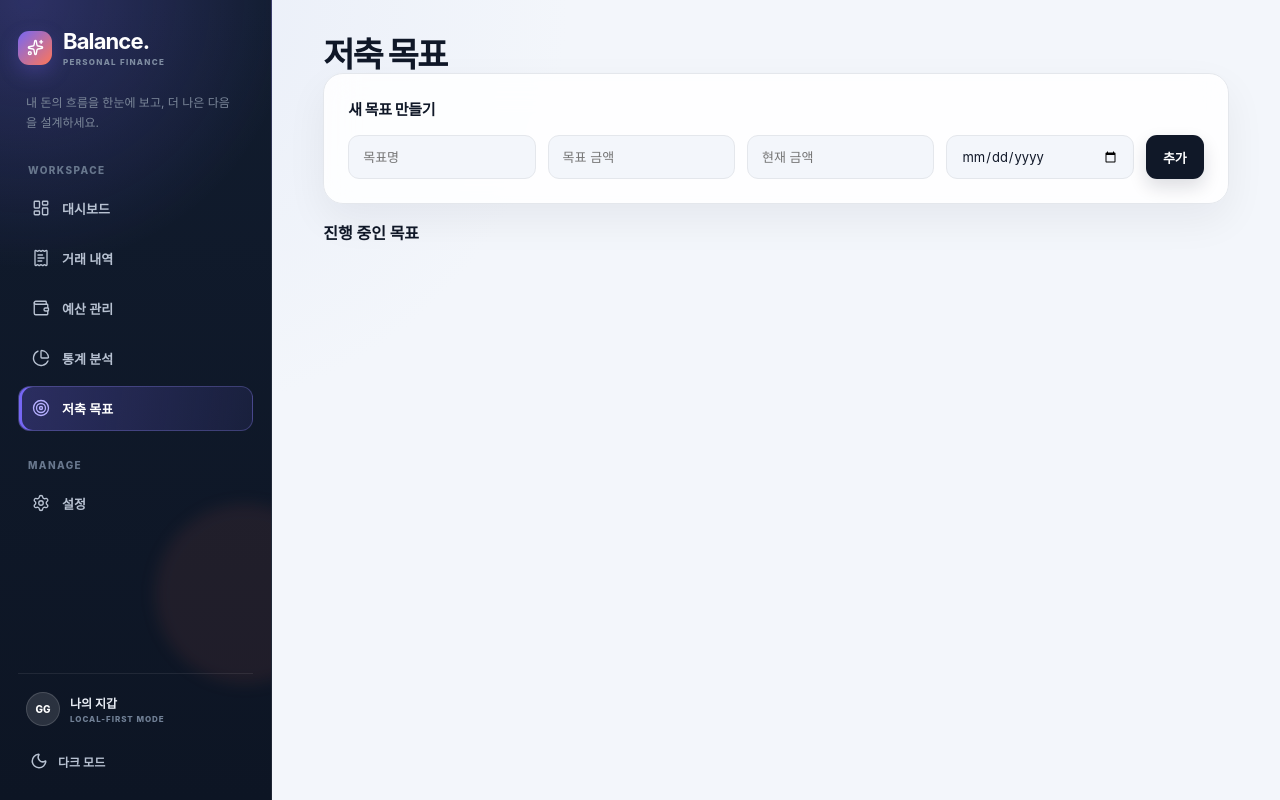
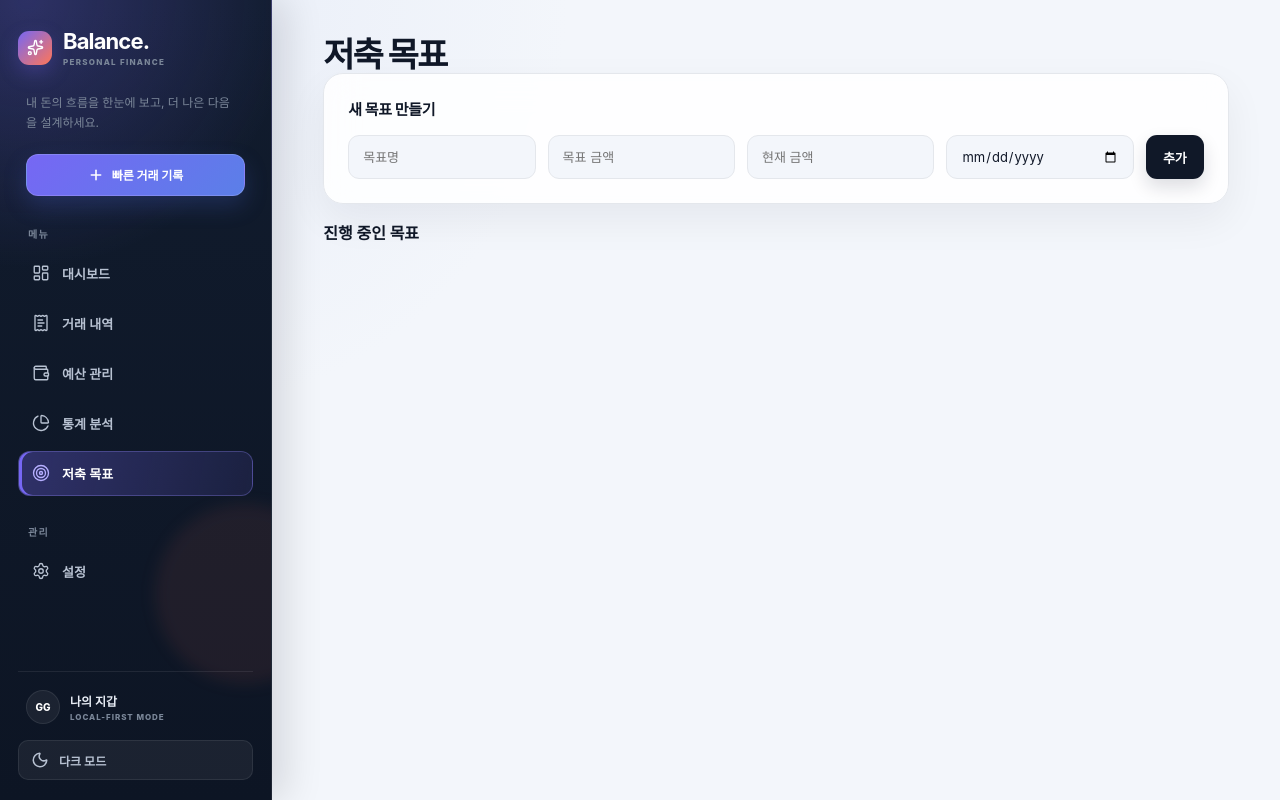
Before and after one commit to gyeonggumun/balance-dashboard, a React (Vite) app: page /goals in a window 1280 px wide. Built offline with nearby package versions, Linux system fonts and the light colour scheme.

Commit message:
feat(ui) : 다크 모드 대비와 빠른 거래 UX 개선

```diff
--- a/src/components/common/Layout.jsx
+++ b/src/components/common/Layout.jsx
@@ -7,6 +7,7 @@ import {
   Target,
   Settings as SettingsIcon,
   Moon,
+  Plus,
   Sun,
   Sparkles,
 } from 'lucide-react';
@@ -62,7 +63,7 @@ function Navigation({ mobile = false }) {
 
 function Sidebar() {
   return (
-    <aside className="sidebar">
+    <aside className="sidebar" aria-label="주요 내비게이션">
       <div>
         <Link to="/" className="brand-block">
           <span className="brand-mark"><Sparkles size={17} /></span>
@@ -72,11 +73,14 @@ function Sidebar() {
           </span>
         </Link>
         <p className="sidebar-intro">내 돈의 흐름을 한눈에 보고, 더 나은 다음을 설계하세요.</p>
+        <Link to="/transactions" className="sidebar-quick-action">
+          <Plus size={16} strokeWidth={2.4} /> 빠른 거래 기록
+        </Link>
 
-        <div className="sidebar-section-label">WORKSPACE</div>
+        <div className="sidebar-section-label">메뉴</div>
         <Navigation />
 
-        <div className="sidebar-section-label sidebar-section-label-secondary">MANAGE</div>
+        <div className="sidebar-section-label sidebar-section-label-secondary">관리</div>
         <NavLink to="/settings" className={({ isActive }) => `sidebar-link${isActive ? ' active' : ''}`}>
           <SettingsIcon size={18} strokeWidth={1.8} />
           <span>설정</span>
@@ -121,7 +125,7 @@ export default function Layout({ children }) {
     <div className="app-container">
       <MobileHeader />
       <Sidebar />
-      <main className="main-content" key={location.pathname}>
+      <main id="main-content" className="main-content" key={location.pathname} tabIndex={-1}>
         {children}
       </main>
       <nav className="bottom-nav" aria-label="모바일 내비게이션">
--- a/src/styles/global.css
+++ b/src/styles/global.css
@@ -14,9 +14,20 @@
   --card-shadow: 0 16px 40px rgba(16, 24, 40, 0.06);
   --card-bg: rgba(255, 255, 255, 0.86);
   --nav-bg: #101828;
+  --button-primary-bg: #101828;
+  --button-primary-text: #fff;
   --hover-bg: #f2f4f7;
   --grid-line: rgba(118, 103, 244, 0.06);
   --chart-grid: #eaecf0;
+  --sidebar-bg-start: #111c2e;
+  --sidebar-bg-end: #0d1524;
+  --sidebar-border: rgba(255, 255, 255, 0.08);
+  --sidebar-surface: rgba(255, 255, 255, 0.06);
+  --sidebar-hover: rgba(255, 255, 255, 0.1);
+  --sidebar-active-start: rgba(118, 103, 244, 0.32);
+  --sidebar-active-end: rgba(118, 103, 244, 0.12);
+  --sidebar-active-border: rgba(150, 139, 255, 0.3);
+  --sidebar-orb: rgba(255, 118, 87, 0.08);
   --sidebar-text: #b8c2d2;
   --sidebar-muted: #7b8799;
 }
@@ -36,11 +47,22 @@
   --card-shadow: 0 18px 44px rgba(0, 0, 0, 0.22);
   --card-bg: rgba(16, 24, 39, 0.86);
   --nav-bg: #0c1423;
+  --button-primary-bg: #f5f7fa;
+  --button-primary-text: #0b1220;
   --hover-bg: #172236;
   --grid-line: rgba(150, 139, 255, 0.08);
   --chart-grid: #27344a;
-  --sidebar-text: #b7c2d4;
-  --sidebar-muted: #718096;
+  --sidebar-bg-start: #1b2943;
+  --sidebar-bg-end: #111a2d;
+  --sidebar-border: rgba(164, 187, 255, 0.24);
+  --sidebar-surface: rgba(255, 255, 255, 0.08);
+  --sidebar-hover: rgba(175, 190, 255, 0.14);
+  --sidebar-active-start: rgba(126, 110, 255, 0.46);
+  --sidebar-active-end: rgba(86, 118, 214, 0.2);
+  --sidebar-active-border: rgba(181, 173, 255, 0.52);
+  --sidebar-orb: rgba(102, 143, 255, 0.14);
+  --sidebar-text: #d7e0f0;
+  --sidebar-muted: #9aa9c0;
 }
 
 * { box-sizing: border-box; }
@@ -83,8 +105,9 @@ button { cursor: pointer; }
   color: #fff;
   background:
     radial-gradient(circle at 10% 0%, rgba(118, 103, 244, 0.28), transparent 32%),
-    linear-gradient(180deg, #111c2e 0%, #0d1524 100%);
-  border-right: 1px solid rgba(255, 255, 255, 0.08);
+    linear-gradient(180deg, var(--sidebar-bg-start) 0%, var(--sidebar-bg-end) 100%);
+  border-right: 1px solid var(--sidebar-border);
+  box-shadow: 14px 0 36px rgba(3, 8, 20, 0.12);
 }
 
 .sidebar::after {
@@ -94,7 +117,7 @@ button { cursor: pointer; }
   width: 180px;
   height: 180px;
   content: "";
-  background: rgba(255, 118, 87, 0.08);
+  background: var(--sidebar-orb);
   border-radius: 50%;
   filter: blur(8px);
 }
@@ -112,9 +135,11 @@ button { cursor: pointer; }
   box-shadow: 0 8px 20px rgba(118, 103, 244, 0.26);
 }
 .sidebar-logo { display: block; margin: 0; color: #fff; font-size: 22px; letter-spacing: -0.04em; }
-.brand-block small { display: block; margin-top: 3px; color: #7f8da2; font-size: 8px; font-weight: 800; letter-spacing: 0.16em; }
+.brand-block small { display: block; margin-top: 3px; color: var(--sidebar-muted); font-size: 8px; font-weight: 800; letter-spacing: 0.16em; }
 .sidebar-intro { max-width: 210px; margin: 26px 8px 30px; color: var(--sidebar-muted); font-size: 12px; line-height: 1.7; }
-.sidebar-section-label { margin: 0 10px 10px; color: #68778d; font-size: 10px; font-weight: 800; letter-spacing: 0.14em; }
+.sidebar-quick-action { display: flex; align-items: center; justify-content: center; gap: 8px; width: calc(100% - 16px); min-height: 42px; margin: -10px 8px 30px; color: #fff; background: linear-gradient(135deg, var(--accent-purple), #5b7fe8); border: 1px solid rgba(255, 255, 255, 0.16); border-radius: 12px; box-shadow: 0 10px 22px rgba(66, 88, 186, 0.28); font-size: 12px; font-weight: 800; text-decoration: none; transition: transform 180ms ease, box-shadow 180ms ease, filter 180ms ease; }
+.sidebar-quick-action:hover { filter: brightness(1.08); transform: translateY(-2px); box-shadow: 0 14px 28px rgba(66, 88, 186, 0.36); }
+.sidebar-section-label { margin: 0 10px 10px; color: var(--sidebar-muted); font-size: 10px; font-weight: 800; letter-spacing: 0.14em; }
 .sidebar-section-label-secondary { margin-top: 28px; }
 .sidebar-nav, .mobile-nav-list { display: flex; flex-direction: column; gap: 5px; margin: 0; padding: 0; list-style: none; }
 .sidebar-link {
@@ -130,17 +155,17 @@ button { cursor: pointer; }
   text-decoration: none;
   transition: color 180ms ease, background 180ms ease, border-color 180ms ease, transform 180ms ease;
 }
-.sidebar-link:hover { color: #fff; background: rgba(255, 255, 255, 0.06); transform: translateX(2px); }
-.sidebar-link.active { color: #fff; background: linear-gradient(100deg, rgba(118, 103, 244, 0.28), rgba(118, 103, 244, 0.1)); border-color: rgba(150, 139, 255, 0.28); box-shadow: inset 3px 0 0 var(--accent-purple); }
+.sidebar-link:hover { color: #fff; background: var(--sidebar-hover); transform: translateX(2px); }
+.sidebar-link.active { color: #fff; background: linear-gradient(100deg, var(--sidebar-active-start), var(--sidebar-active-end)); border-color: var(--sidebar-active-border); box-shadow: inset 3px 0 0 var(--accent-purple); }
 .sidebar-link.active svg { color: #b6afff; }
-.sidebar-footer { position: relative; z-index: 1; margin-top: 32px; padding-top: 18px; border-top: 1px solid rgba(255, 255, 255, 0.08); }
+.sidebar-footer { position: relative; z-index: 1; margin-top: 32px; padding-top: 18px; border-top: 1px solid var(--sidebar-border); }
 .sidebar-profile { display: flex; align-items: center; gap: 10px; margin: 0 8px 16px; }
-.profile-avatar { display: grid; place-items: center; width: 34px; height: 34px; color: #fff; background: rgba(255, 255, 255, 0.12); border: 1px solid rgba(255, 255, 255, 0.14); border-radius: 50%; font-size: 10px; font-weight: 800; }
+.profile-avatar { display: grid; place-items: center; width: 34px; height: 34px; color: #fff; background: var(--sidebar-surface); border: 1px solid var(--sidebar-border); border-radius: 50%; font-size: 10px; font-weight: 800; }
 .sidebar-profile strong, .sidebar-profile span { display: block; }
 .sidebar-profile strong { color: #e8edf5; font-size: 12px; }
-.sidebar-profile span { margin-top: 3px; color: #718096; font-size: 8px; font-weight: 800; letter-spacing: 0.12em; }
-.theme-toggle { display: flex; align-items: center; gap: 10px; width: 100%; padding: 10px 12px; color: var(--sidebar-text); background: transparent; border: 0; border-radius: 10px; font-size: 12px; font-weight: 600; text-align: left; transition: background 180ms ease, color 180ms ease; }
-.theme-toggle:hover { color: #fff; background: rgba(255, 255, 255, 0.07); }
+.sidebar-profile span { margin-top: 3px; color: var(--sidebar-muted); font-size: 8px; font-weight: 800; letter-spacing: 0.12em; }
+.theme-toggle { display: flex; align-items: center; gap: 10px; width: 100%; padding: 10px 12px; color: var(--sidebar-text); background: var(--sidebar-surface); border: 1px solid var(--sidebar-border); border-radius: 10px; font-size: 12px; font-weight: 600; text-align: left; transition: background 180ms ease, color 180ms ease, border-color 180ms ease; }
+.theme-toggle:hover { color: #fff; background: var(--sidebar-hover); border-color: var(--sidebar-active-border); }
 
 .mobile-header, .bottom-nav { display: none; }
 
@@ -167,7 +192,7 @@ button { cursor: pointer; }
   text-decoration: none;
   transition: transform 180ms ease, box-shadow 180ms ease, border-color 180ms ease, background 180ms ease;
 }
-.btn-primary { color: #fff; background: var(--text-primary); box-shadow: 0 8px 18px rgba(16, 24, 40, 0.14); }
+.btn-primary { color: var(--button-primary-text); background: var(--button-primary-bg); box-shadow: 0 8px 18px rgba(16, 24, 40, 0.14); }
 .btn-accent { color: #fff; background: linear-gradient(135deg, var(--accent-orange), #ff9a62); box-shadow: 0 8px 18px rgba(255, 118, 87, 0.24); }
 .btn-danger { color: #fff; background: #e5484d; }
 .btn-ghost { color: var(--text-secondary); background: var(--card-bg); border-color: var(--border-color); }
```
